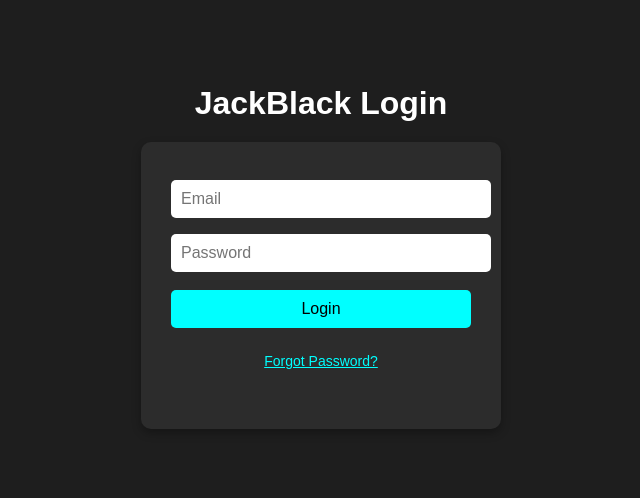
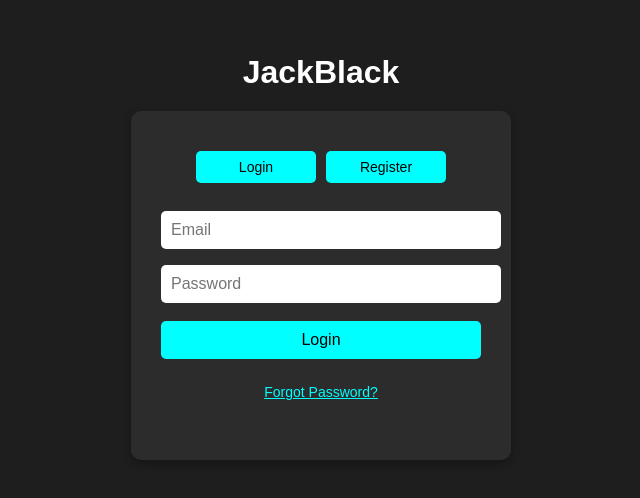
Before and after one commit to BigManToes/jackblack, a plain HTML site: page login.html in a window 1280 px wide. Shown: the part 154-652 px from the top of the page, without its empty margins (319-959 px from the left). Drawn offline with Linux system fonts and the light colour scheme; no server answers.

Commit message:
Update login.html

```diff
--- a/login.html
+++ b/login.html
@@ -3,7 +3,7 @@
 <head>
   <meta charset="UTF-8">
   <meta name="viewport" content="width=device-width, initial-scale=1.0">
-  <title>JackBlack Login</title>
+  <title>JackBlack Login/Register</title>
   <link rel="icon" type="image/x-icon" href="/logo.ico">
   <style>
     body {
@@ -23,7 +23,7 @@
       padding: 30px;
       border-radius: 10px;
       box-shadow: 0 4px 10px rgba(0,0,0,0.3);
-      width: 300px;
+      width: 320px;
       text-align: center;
     }
     input {
@@ -56,14 +56,20 @@
       font-size: 14px;
     }
     #message { margin-top: 10px; font-size: 14px; color: #ffd700; }
+    .mode-switch { display: flex; justify-content: center; gap: 10px; margin-bottom: 10px; }
+    .mode-switch button { width: 120px; padding: 8px; font-size: 14px; }
   </style>
 </head>
 <body>
-  <h1>JackBlack Login</h1>
+  <h1>JackBlack</h1>
   <div class="login-box">
+    <div class="mode-switch">
+      <button id="login-mode" style="background-color:#00ffff;">Login</button>
+      <button id="register-mode">Register</button>
+    </div>
     <input type="email" id="email" placeholder="Email" required>
     <input type="password" id="password" placeholder="Password" required>
-    <button id="login-btn">Login</button>
+    <button id="action-btn">Login</button>
     <button class="link-btn" id="forgot-btn">Forgot Password?</button>
     <div id="message"></div>
   </div>
@@ -87,28 +93,55 @@
 
     const emailInput = document.getElementById('email');
     const passwordInput = document.getElementById('password');
-    const loginBtn = document.getElementById('login-btn');
+    const actionBtn = document.getElementById('action-btn');
     const forgotBtn = document.getElementById('forgot-btn');
     const messageEl = document.getElementById('message');
+    const loginModeBtn = document.getElementById('login-mode');
+    const registerModeBtn = document.getElementById('register-mode');
 
-    loginBtn.addEventListener('click', () => {
+    let mode = 'login'; // default
+
+    function updateMode() {
+      if(mode === 'login'){
+        actionBtn.textContent = 'Login';
+        loginModeBtn.style.backgroundColor = '#00ffff';
+        registerModeBtn.style.backgroundColor = '';
+      } else {
+        actionBtn.textContent = 'Register';
+        loginModeBtn.style.backgroundColor = '';
+        registerModeBtn.style.backgroundColor = '#00ffff';
+      }
+      messageEl.textContent = '';
+    }
+
+    loginModeBtn.addEventListener('click', () => { mode = 'login'; updateMode(); });
+    registerModeBtn.addEventListener('click', () => { mode = 'register'; updateMode(); });
+
+    actionBtn.addEventListener('click', () => {
       const email = emailInput.value.trim();
       const password = passwordInput.value.trim();
       if(!email || !password){
-        messageEl.textContent = "Please enter email and password!";
+        messageEl.textContent = "Enter email and password!";
         return;
       }
-      auth.signInWithEmailAndPassword(email, password)
-        .then((userCredential) => {
-          messageEl.textContent = "Login successful! Redirecting...";
-          // Save username in localStorage for game
-          localStorage.setItem("nickname", email.split('@')[0]);
-          // Redirect to game page
-          window.location.href = "/index.html";
-        })
-        .catch((error) => {
-          messageEl.textContent = error.message;
-        });
+
+      if(mode === 'login'){
+        auth.signInWithEmailAndPassword(email, password)
+          .then(userCredential => {
+            messageEl.textContent = "Login successful! Redirecting...";
+            localStorage.setItem("nickname", email.split('@')[0]);
+            window.location.href = "/index.html";
+          })
+          .catch(error => { messageEl.textContent = error.message; });
+      } else {
+        auth.createUserWithEmailAndPassword(email, password)
+          .then(userCredential => {
+            messageEl.textContent = "Registered successfully! Logging in...";
+            localStorage.setItem("nickname", email.split('@')[0]);
+            window.location.href = "/index.html";
+          })
+          .catch(error => { messageEl.textContent = error.message; });
+      }
     });
 
     forgotBtn.addEventListener('click', () => {
@@ -118,21 +151,19 @@
         return;
       }
       auth.sendPasswordResetEmail(email)
-        .then(() => {
-          messageEl.textContent = "Password reset email sent!";
-        })
-        .catch((error) => {
-          messageEl.textContent = error.message;
-        });
+        .then(() => { messageEl.textContent = "Password reset email sent!"; })
+        .catch(error => { messageEl.textContent = error.message; });
     });
 
-    // Optional: redirect logged-in users automatically
+    // Auto redirect if logged in
     auth.onAuthStateChanged(user => {
       if(user){
         localStorage.setItem("nickname", user.email.split('@')[0]);
         window.location.href = "/index.html";
       }
     });
+
+    updateMode();
   </script>
 </body>
 </html>
```
